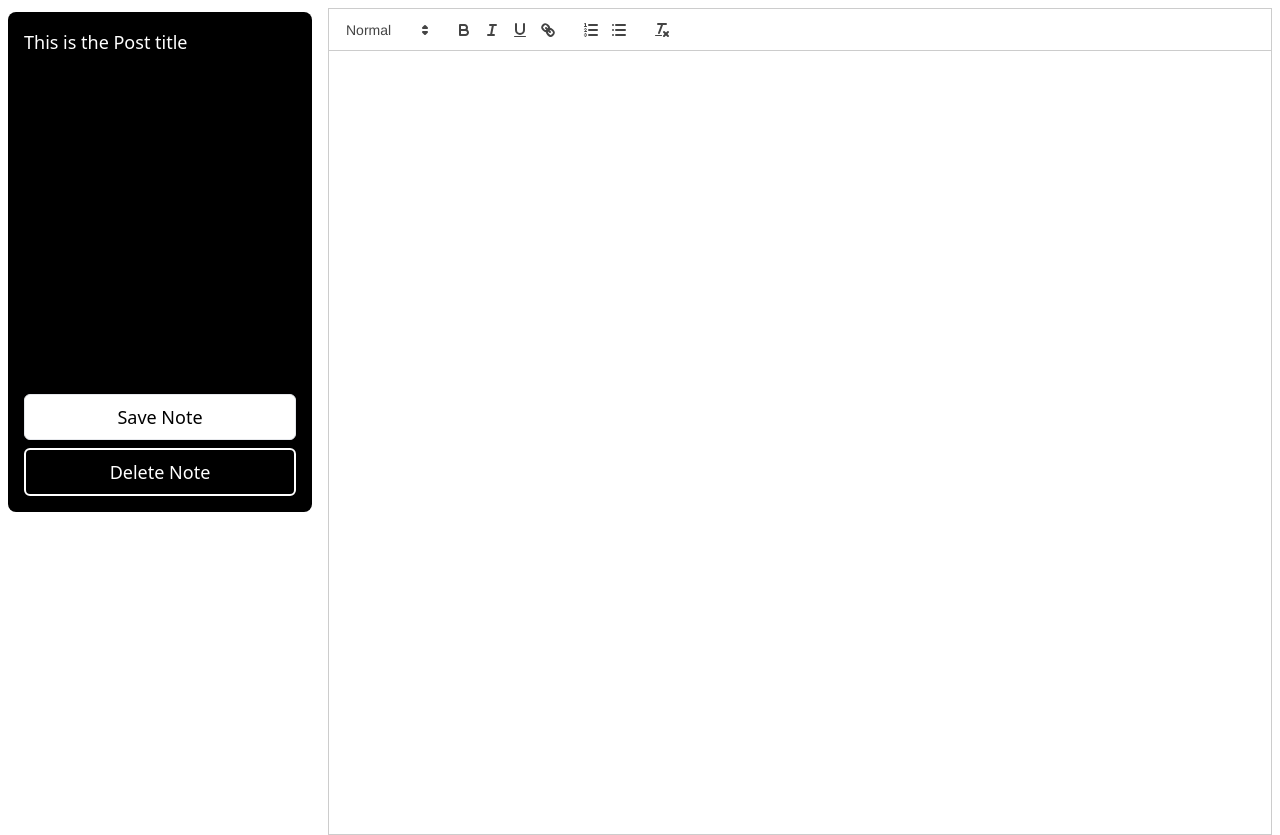
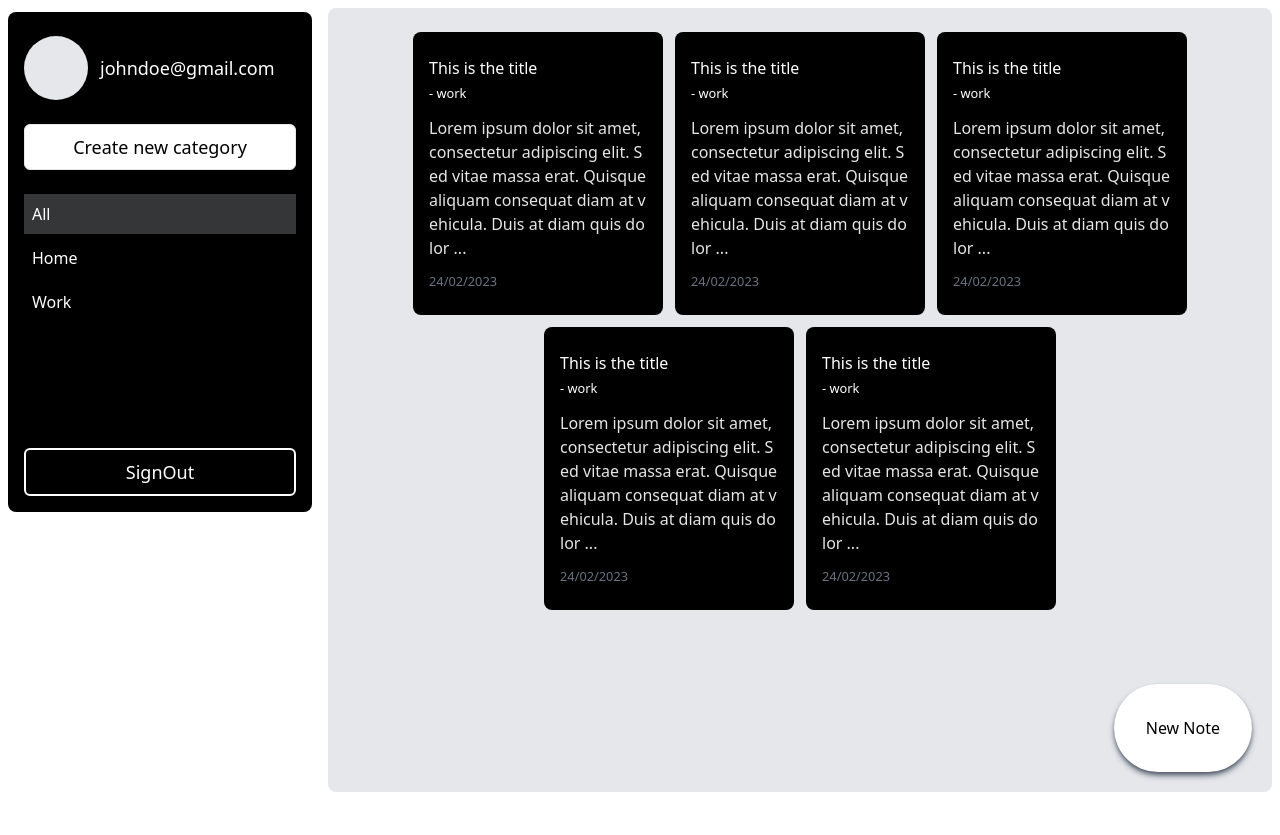
Before and after one commit to UsamaKashif/react-notes-app, a React (Create React App) app: page / in a window 1280 px wide. Built offline with nearby package versions, Linux system fonts and the light colour scheme.

Commit message:
setting up react router for navigation

```diff
--- a/package.json
+++ b/package.json
@@ -6,11 +6,15 @@
     "@testing-library/jest-dom": "^5.17.0",
     "@testing-library/react": "^13.4.0",
     "@testing-library/user-event": "^13.5.0",
+    "localforage": "^1.10.0",
     "lucide-react": "^0.268.0",
+    "match-sorter": "^6.3.1",
     "react": "^18.2.0",
     "react-dom": "^18.2.0",
     "react-quill": "^2.0.0",
+    "react-router-dom": "^6.15.0",
     "react-scripts": "5.0.1",
+    "sort-by": "^1.2.0",
     "web-vitals": "^2.1.4"
   },
   "scripts": {
--- a/src/App.js
+++ b/src/App.js
@@ -1,9 +1,27 @@
 import HomePage from "./pages/HomePage";
+import NotFound from "./pages/NotFound";
 import NotePage from "./pages/NotePage";
+
+import {
+  createBrowserRouter,
+  RouterProvider,
+} from "react-router-dom";
+
+const router = createBrowserRouter([
+  {
+    path: "/",
+    element: <HomePage />,
+    errorElement: <NotFound />
+  },
+  {
+    path: "/notes/:id",
+    element: <NotePage />,
+  }
+]);
 
 function App() {
   return (
-    <NotePage />
+    <RouterProvider router={router} />
   );
 }
 
--- a/src/components/Cards.jsx
+++ b/src/components/Cards.jsx
@@ -1,7 +1,9 @@
 import React from 'react'
+import { Link } from 'react-router-dom'
 
-const Cards = () => {
+const Cards = ({ id }) => {
   return (
+    <Link to={`/notes/${id}`}>
       <div className='bg-black text-white cursor-pointer rounded-lg w-[250px] h-fit min-h-[130px] py-6 px-4 flex flex-col justify-between'>
         <section className='w-full break-all'>
           <h2 className='max-h-[120px] truncate 2xl:text-xl'>This is the title</h2>
@@ -10,6 +12,7 @@ const Cards = () => {
         </section>
         <small className='text-md text-gray-500'>24/02/2023</small>
       </div>
+    </Link>
   )
 }
 
--- a/src/pages/HomePage.jsx
+++ b/src/pages/HomePage.jsx
@@ -53,7 +53,7 @@ const HomePage = () => {
         <section className='flex flex-wrap items-start justify-center gap-3 py-6 px-2'>
           {
             new Array(5).fill(0).map((_, i) => (
-              <Cards key={i} />
+              <Cards key={i} id={i} />
             ))
           }
         </section>
--- /dev/null
+++ b/src/pages/NotFound.jsx
@@ -0,0 +1,15 @@
+import React from 'react'
+import { Link } from 'react-router-dom'
+
+const NotFound = () => {
+  return (
+    <div className='h-screen flex flex-col items-center gap-2 justify-center'>
+        <h1 className='text-lg 2xl:text-xl font-bold'>Page not found</h1>
+        <Link to={"/"}>
+            <p className='border-b-2 pb-1'>Back Home</p>
+        </Link>
+    </div>
+  )
+}
+
+export default NotFound
```
Also changed, not shown: 1 other file (tests, documents, lock files or other folders). Lines whose indentation alone changed are shown as unchanged.
